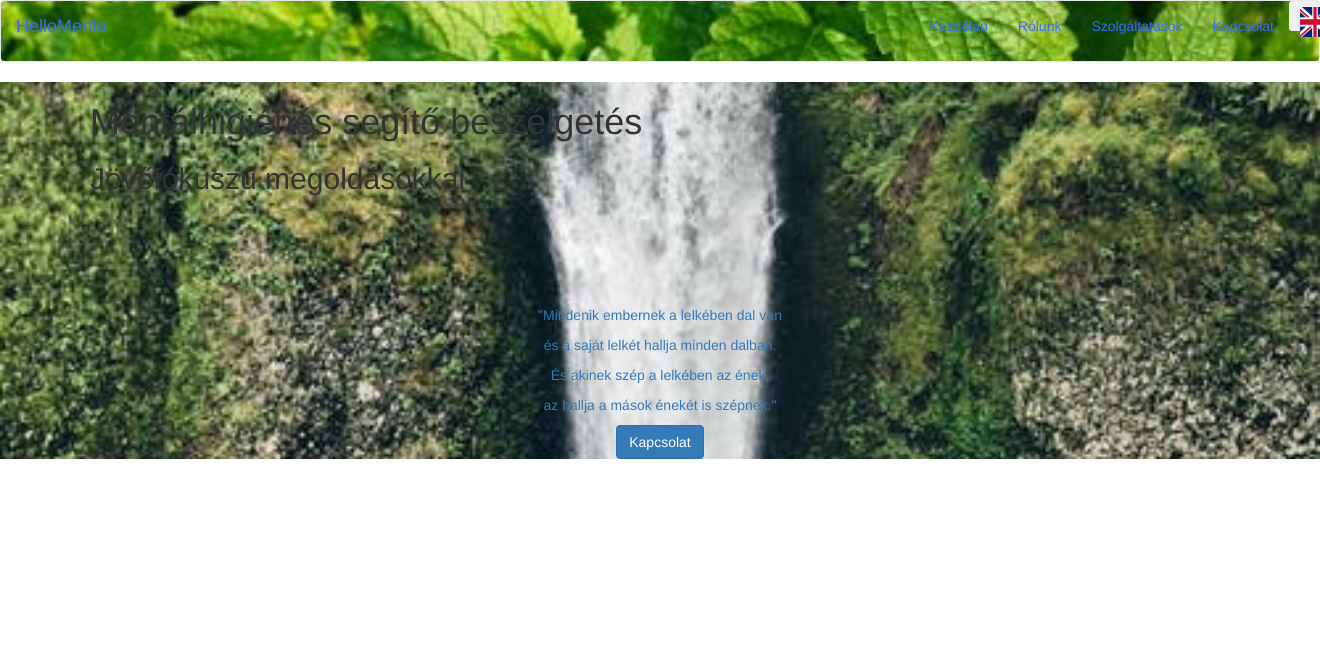
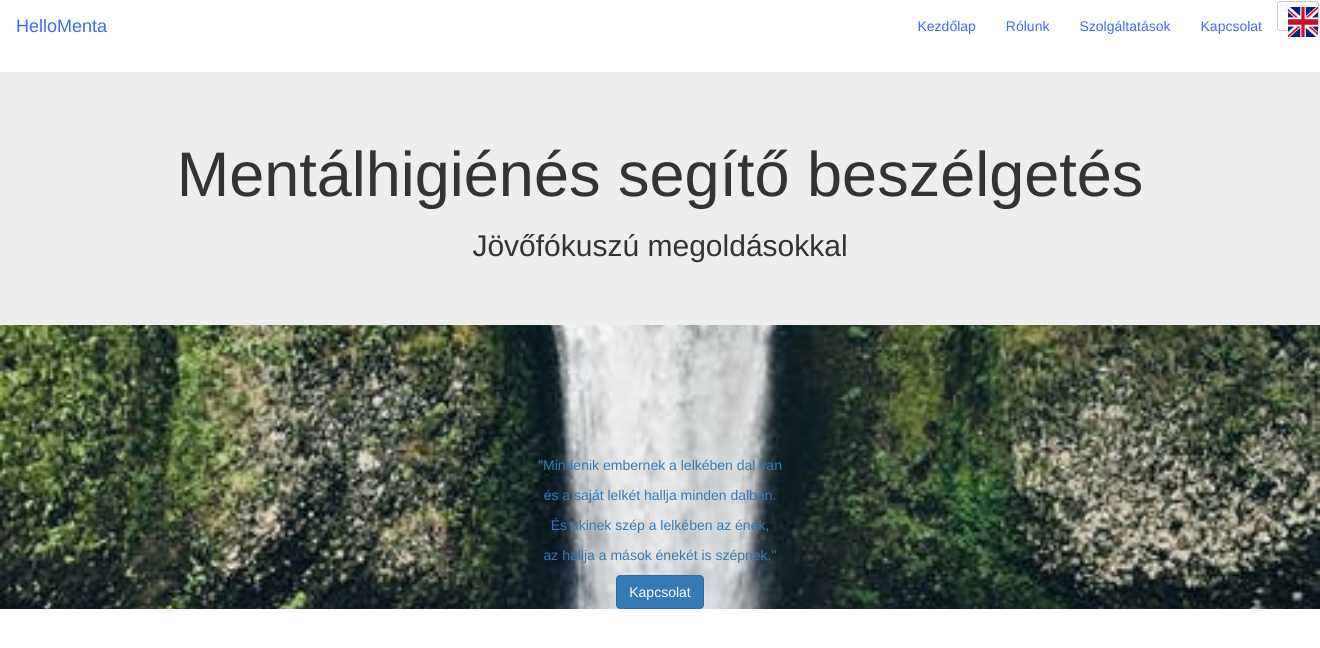
Before and after one commit to Haladino/flask-mental-site, a Flask app: page / in a window 1320 px wide; the page is wider, and only the part inside the window is pictured. Shown: the top 648 px of that part. Run offline with Flask 2, Linux system fonts and the light colour scheme; some libraries are stand-ins or nearby versions.

Commit message:
more nav styling

```diff
--- a/templates/base.html
+++ b/templates/base.html
@@ -9,7 +9,8 @@
         <link href="css/addons/flag.min.css" rel="stylesheet">
 
         <script src="https://ajax.googleapis.com/ajax/libs/jquery/3.5.1/jquery.min.js"></script>
-        <script src="https://maxcdn.bootstrapcdn.com/bootstrap/3.4.1/js/bootstrap.min.js"></script>
+        <script src="https://cdnjs.cloudflare.com/ajax/libs/popper.js/1.16.0/umd/popper.min.js"></script>
+        <script src="https://maxcdn.bootstrapcdn.com/bootstrap/4.5.0/js/bootstrap.min.js"></script>
 
         <style>
             .navbar-default {
@@ -19,25 +20,30 @@
                 background-size: cover;
             }
         </style>
+    </head>
 
-        <nav class="navbar navbar-default">
-            <div class="container-fluid" style="height: 60px">
-                <div class="navbar-header">
-                    <a class="navbar-brand" style="color: #3c6afc" href="{{ url_for('index') }}">HelloMenta</a>
-                </div>
+    <body>
+        <nav class="navbar navbar-dark navbar-expand-sm">
+            <a class="navbar-brand" style="color: #3c6afc" href="{{ url_for('index') }}">HelloMenta</a>
+            <button class="navbar-toggler visible-xs btn btn-default btn-sm" type="button" data-toggle="collapse" data-target="#collapsable">
+                <span class="navbar-toggler-icon">
+                    <img src="{{ url_for('static', filename='images/menta.jpg') }}" style="width:40px; height:40px;"/>
+                </span>
+            </button>
+            <div class="collapse navbar-collapse" id="collapsable">
                 <ul class="nav navbar-nav navbar-right">
                     <li class="nav-item"><a class="nav-link" href="{{ url_for('index') }}" style="color: #3c6afc"> {% if lang == 'en' %} Index {% else %} Kezdőlap {% endif %} </a></li>
                     <li class="nav-item"><a class="nav-link" href="{{ url_for('about') }}" style="color: #3c6afc"> {% if lang == 'en' %} About {% else %} Rólunk {% endif %} </a></li>
                     <li class="nav-item"><a class="nav-link" href="{{ url_for('services') }}" style="color: #3c6afc"> {% if lang == 'en' %} Services {% else %} Szolgáltatások {% endif %} </a></li>
                     <li class="nav-item"><a class="nav-link" href="{{ url_for('contact') }}" style="color: #3c6afc"> {% if lang == 'en' %} Contact {% else %} Kapcsolat {% endif %} </a></li>
                     <li class="nav-item">
-                        <form method="post" action="{{ url_for('change_language') }}" style="height: 30px; width: 30px">
+                        <form method="post" action="{{ url_for('change_language') }}" style="height: 30px; width: 30;">
                             {% if lang == 'en' %}
-                                <button type="submit" class="btn btn-sm" name="lang", value="hu" style="height: 30px; width: 30px">
+                                <button type="submit" class="btn btn-default btn-sm" name="lang", value="hu" style="height: 30px; width: 30px">
                                     <img src="{{ url_for('static', filename='images/flag_hu.png') }}" style="height: 30px; width: 30px"/>
                                 </button>
                             {% else %}
-                                <button type="submit" class="btn btn-sm" name="lang", value="en" style="height: 30px; width: 30px">
+                                <button type="submit" class="btn btn-default btn-sm" name="lang", value="en" style="height: 30px; width: 30px padding-left: 0px;  padding-right: 0px;">
                                     <img src="{{ url_for('static', filename='images/flag_en.png') }}" style="height: 30px; width: 30px"/>
                                 </button>
                             {% endif %}
@@ -46,9 +52,6 @@
                 </ul>
             </div>
         </nav>
-    </head>
-
-    <body>
 
         {% block content %}
 
--- a/templates/index.html
+++ b/templates/index.html
@@ -14,14 +14,14 @@
 
 <div class="bg">
 
-    <div class="container">
+    <div class="jumbotron text-center">
         <h1 class="display1">Mentálhigiénés segítő beszélgetés</p>
         <h2 class="display2">Jövőfókuszú megoldásokkal</p>
     </div>
 
     <div class="col-xs-12" style="height:100px;"></div>
 
-    <div class="container">
+    <div class="container mh-100">
         {% for line in text %}
         <div class="row">
             <div class="col text-center">
```
